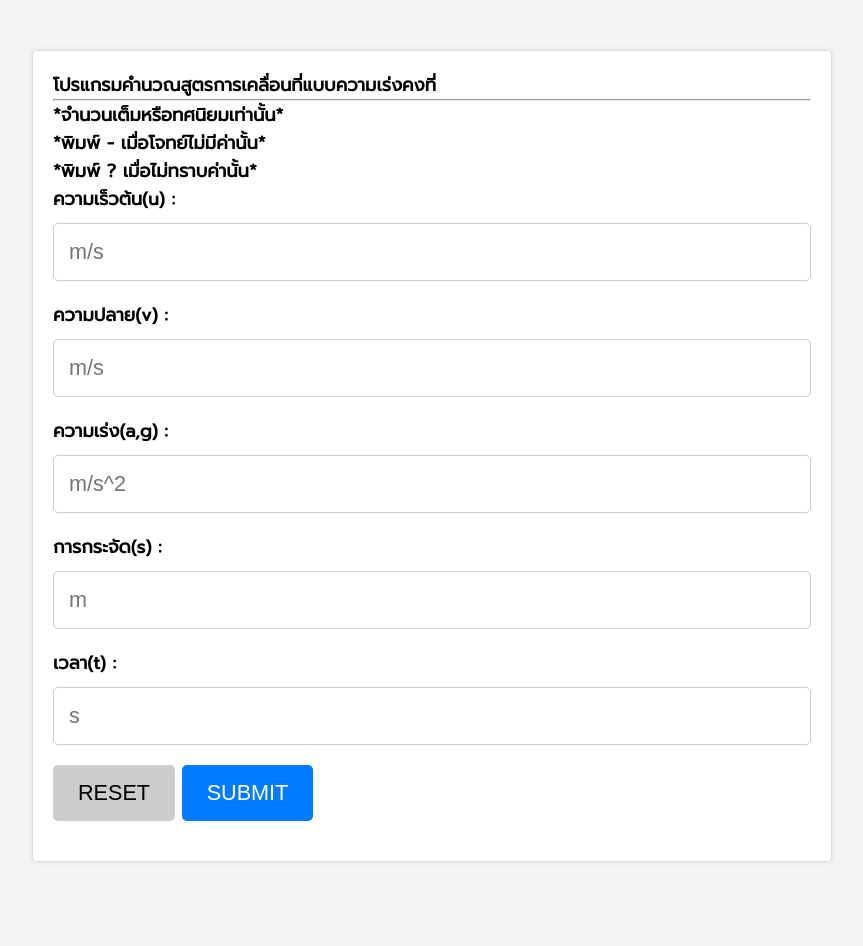
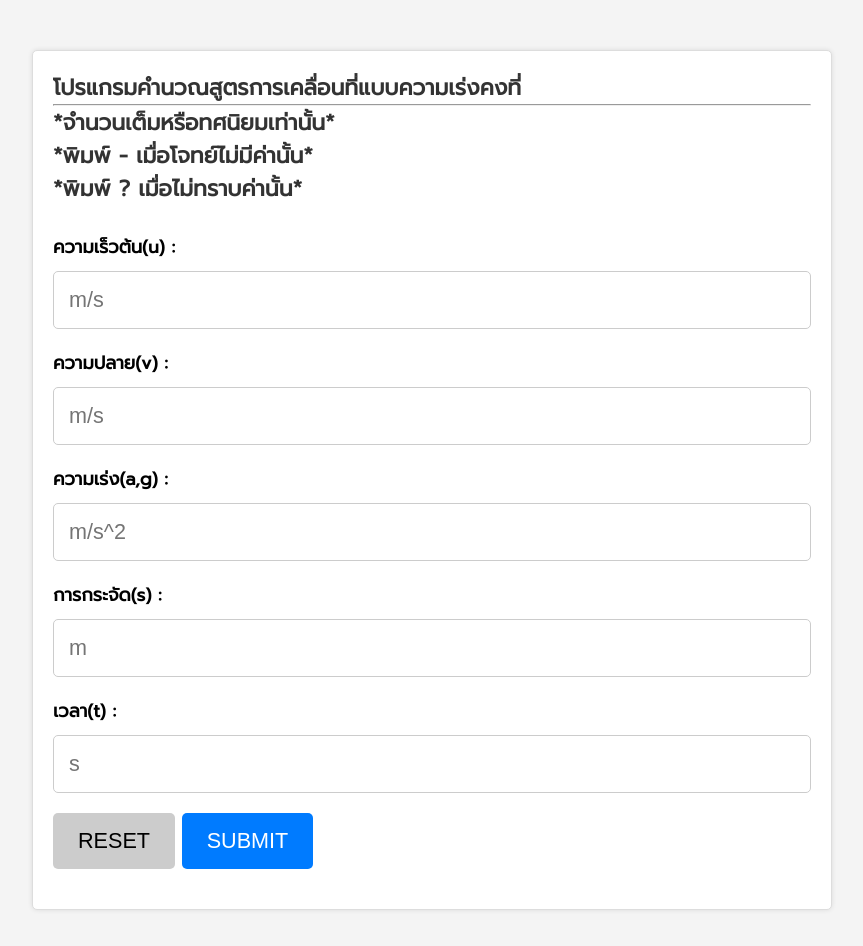
Before and after one commit to TaspholHmt/uvast-project.github.io, a plain HTML site: page index.html in a window 1280 px wide. Shown: the whole page, without its empty margins (208-1071 px from the left). Before the commit the page ends 912 px from the top, so only its background shows below. Drawn offline with Linux system fonts and the light colour scheme.

Commit message:
update css

```diff
--- a/index.html
+++ b/index.html
@@ -10,7 +10,7 @@
         <hr>
         <h3>*จำนวนเต็มหรือทศนิยมเท่านั้น*</h3>
         <h3>*พิมพ์ - เมื่อโจทย์ไม่มีค่านั้น*</h3>
-        <h3>*พิมพ์ ? เมื่อไม่ทราบค่านั้น*</h3>
+        <h3>*พิมพ์ ? เมื่อไม่ทราบค่านั้น*</h3><br>
         <div>
             <label for="u">ความเร็วต้น(u) :</label>
             <input type="text" id="u" placeholder="m/s" required>
--- a/style.css
+++ b/style.css
@@ -4,7 +4,7 @@
     margin: 0;
     padding: 0;
     box-sizing: border-box;
-    font-size: large;
+    font-size: 18px;
 }
 
 /* Set a background color for the whole page */
@@ -77,4 +77,10 @@ button[type="button"]:hover {
 #result {
     font-size: 18px;
     margin-top: 20px;
+    color: #007bff;
 }
+
+h2, h3 {
+    font-size: 22px;
+    color: #333;
+}
```
